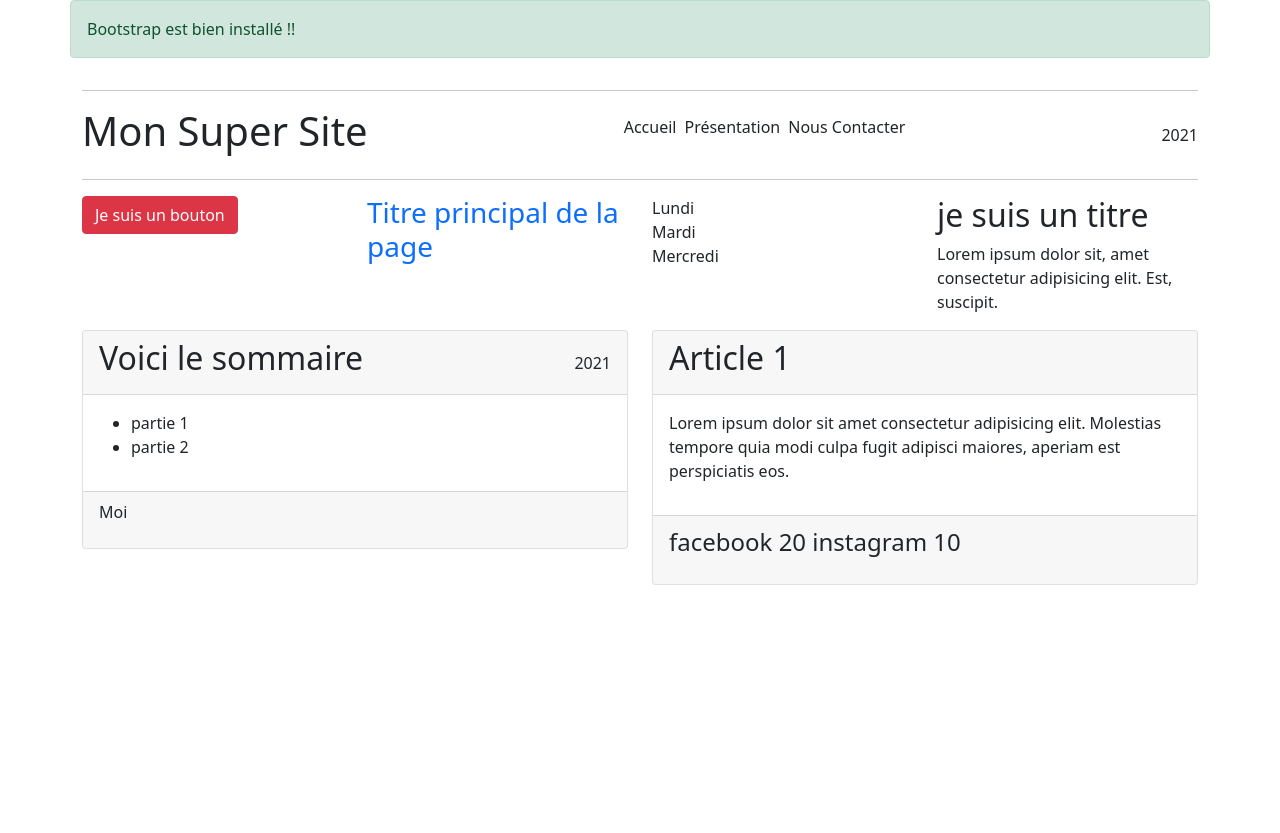
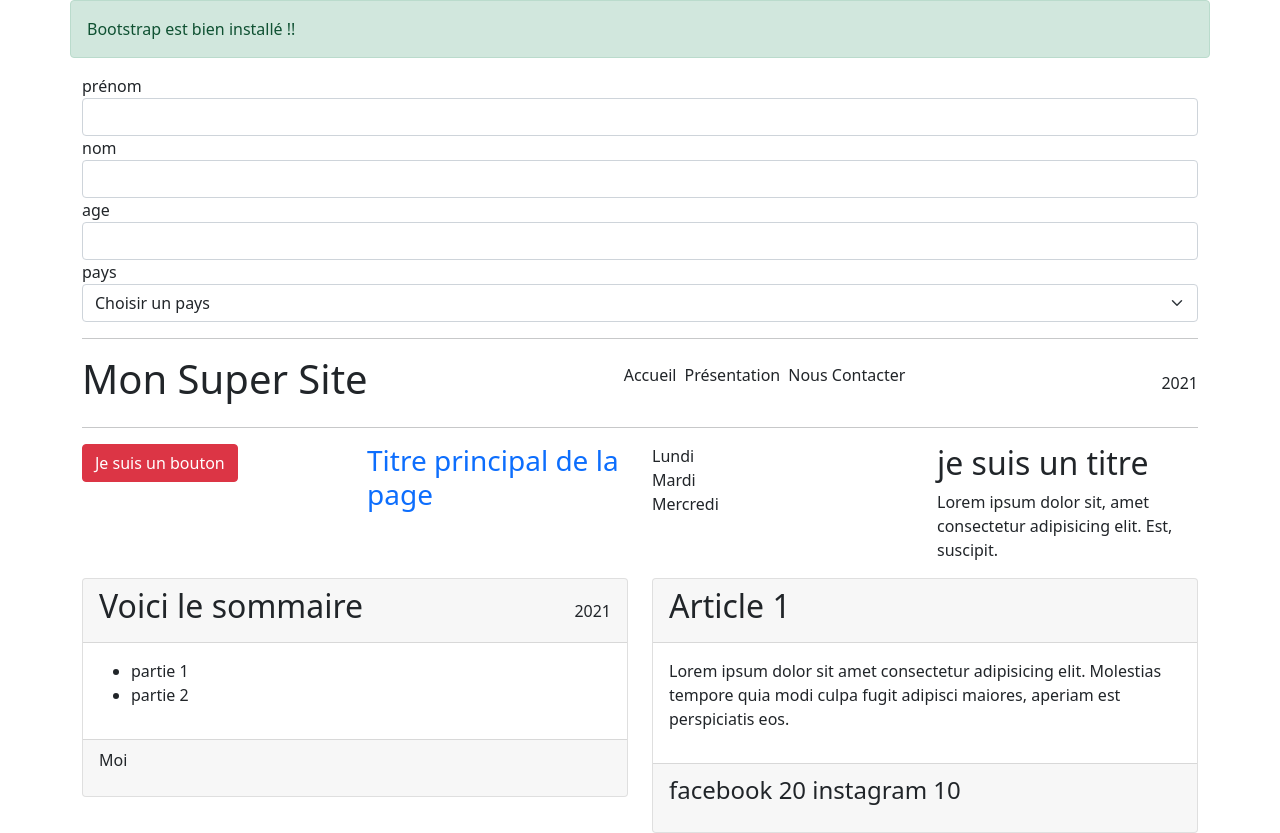
Before and after one commit to webdevproformation/react-3wA-mai2021, a React (Create React App) app in the folder jour1-rappel/: page / in a window 1280 px wide. Before the commit the page ends 800 px from the top, so only its background shows below. Built offline with nearby package versions, Linux system fonts and the light colour scheme.

Commit message:
correction

```diff
--- a/jour1-rappel/src/App.js
+++ b/jour1-rappel/src/App.js
@@ -7,6 +7,7 @@ import Article from './jour1/Article';
 import Sommaire from './jour1/Sommaire';
 import ArticleBlog from './jour1/ArticleBlog';
 import Menu from './jour1/Menu';
+import Formulaire from './jour1/Formulaire';
 // SASS
 // import {Article , Liste , Titre } from './jour1';
 function App() {
@@ -18,6 +19,13 @@ function App() {
           </div>
       </header>
 
+      <section className="row">
+
+        <div className="col">
+          <Formulaire />
+        </div>
+
+      </section>
       <section className="row">
 
         <div className="col">
--- /dev/null
+++ b/jour1-rappel/src/jour1/Formulaire.jsx
@@ -0,0 +1,25 @@
+import { useState } from 'react';
+
+const Formulaire = () => {
+    let [etiquettes] = useState(["prénom", "nom", "age"]);
+    let [pays] = useState(["france", "belgique","allemagne"]);
+
+    return (
+    <form action="">
+    <label for="">{etiquettes[0]}</label>
+    <input type="text" class="form-control" />
+    <label for="">{etiquettes[1]}</label>
+    <input type="text" class="form-control" />
+    <label for="">{etiquettes[2]}</label>
+    <input type="number" class="form-control" />
+    <label for="">pays</label>
+    <select name="" id="" class="form-select">
+        <option value="">Choisir un pays</option>
+        <option value={pays[0]}>{pays[0]}</option>
+        <option value={pays[1]}>{pays[1]}</option>
+        <option value={pays[2]}>{pays[2]}</option>
+    </select>
+    </form>);
+}
+
+export default Formulaire ;
--- a/jour1-rappel/src/jour1/Menu.jsx
+++ b/jour1-rappel/src/jour1/Menu.jsx
@@ -1,6 +1,6 @@
 import { useState } from 'react';
 const Menu = () => {
-   let [titre] =  useState("Mon Super Site");
+   let [titre] = useState("Mon Super Site");
    let [items] = useState(["Accueil", "Présentation", "Nous Contacter"]);
    let [annee] = useState((new Date()).getFullYear());
    return (
```
Also changed, not shown: 1 other file (tests, documents, lock files or other folders).
